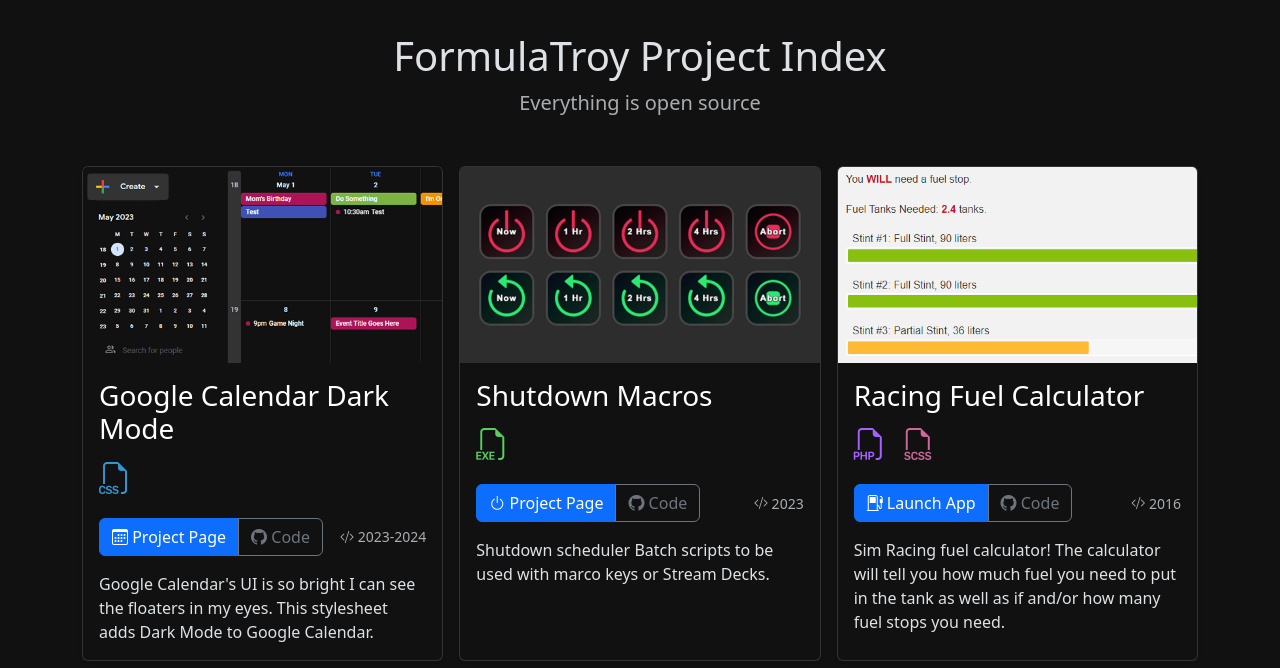
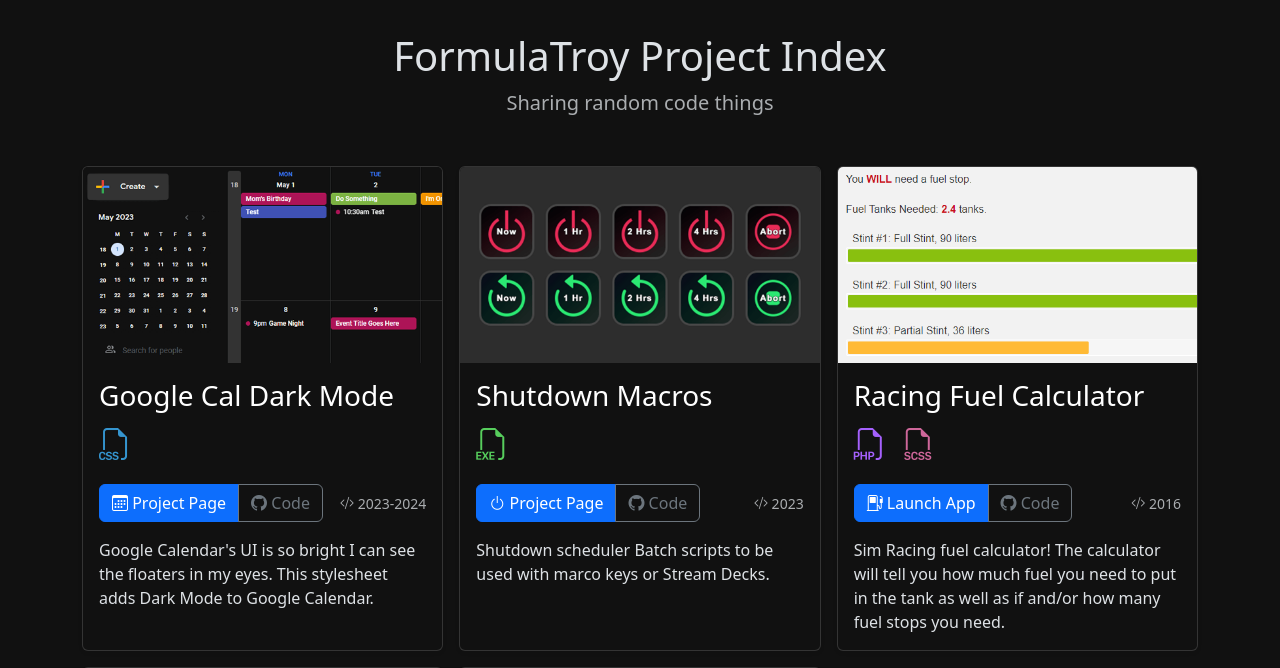
Before and after one commit to FormulaTroy/FormulaTroy.com, a PHP site: page / in a window 1280 px wide. Shown: the part 88-756 px from the top of the page. Run offline with PHP 8.4, Linux system fonts and the light colour scheme.

Commit message:
Update index.php

```diff
--- a/index.php
+++ b/index.php
@@ -8,7 +8,7 @@
 
   <?php
   # Hero
-  CreateHeroText("FormulaTroy Project Index", "Everything is open source");
+  CreateHeroText("FormulaTroy Project Index", "Sharing random code things");
   ?>
 
   <?php # Page ?>
@@ -22,7 +22,7 @@
 
       // Google Calendar Dark Mode
       $techArray = ["css"];
-      CreateAppCard("Google Calendar Dark Mode", false, "img/projects/ftgcdm.png", "/gc-dark", "https://github.com/FormulaTroy/FormulaTroy.com/blob/main/theme/google-cal-dark/FTGoogleCalDarkMode.user.css", $techArray, "bi-calendar3", "2023-2024", "Google Calendar's UI is so bright I can see the floaters in my eyes. This stylesheet adds Dark Mode to Google Calendar.");
+      CreateAppCard("Google Cal<span class=\"d-md-none d-lg-inline d-xl-none d-xxl-inline\">endar</span> Dark Mode", false, "img/projects/ftgcdm.png", "/gc-dark", "https://github.com/FormulaTroy/FormulaTroy.com/blob/main/theme/google-cal-dark/FTGoogleCalDarkMode.user.css", $techArray, "bi-calendar3", "2023-2024", "Google Calendar's UI is so bright I can see the floaters in my eyes. This stylesheet adds Dark Mode to Google Calendar.");
 
       // Shutdown Macros
       $techArray = ["exe"];
```
